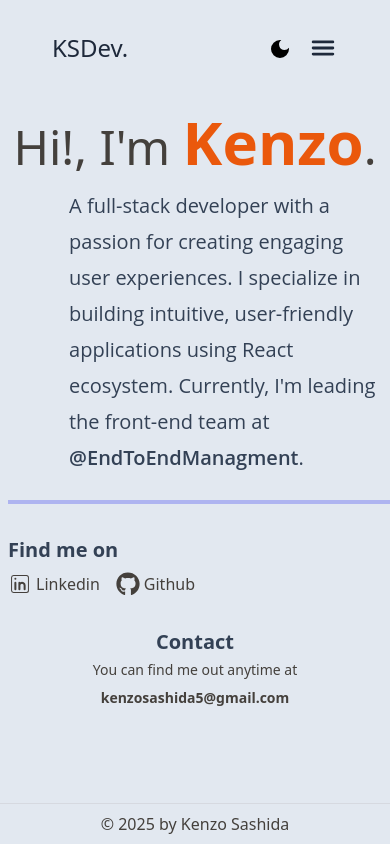
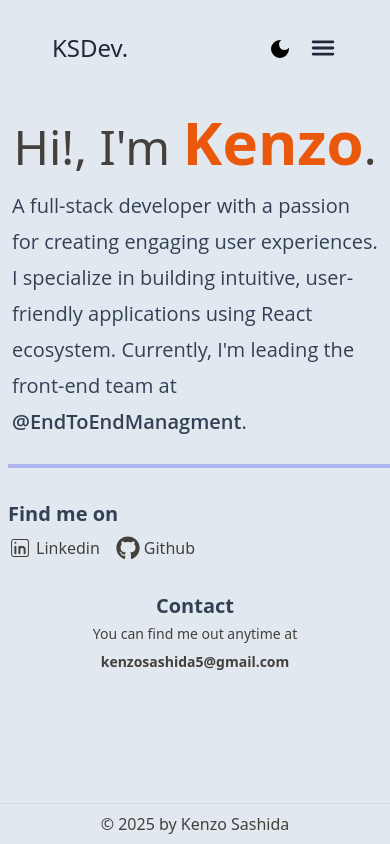
Before and after one commit to kenzosashida090/Protffolio2.0, a React (Vite) app: page / in a window 390 px wide. Built offline with nearby package versions, Linux system fonts and the light colour scheme; no server answers.

Commit message:
[fix} Bug undefined

```diff
--- a/src/components/Home.jsx
+++ b/src/components/Home.jsx
@@ -25,6 +25,7 @@ function Home() {
                 </h1>
                 <div className='max-w-[50rem] md:mt-4'>
                 <div className=" flex items-center justify-center">
+
                 <ThreeModel/>
                   <p className='px-3 text-slate-700  dark:text-stone-400 font-custom text-xl/9'>
                     A full-stack developer with a passion for creating engaging user experiences.
--- a/src/components/ThreeModel.jsx
+++ b/src/components/ThreeModel.jsx
@@ -60,9 +60,7 @@ const ThreeModel = () => {
       (error) => console.error("Error loading model:", error)
     );
 
-    // === Controles de cámara ===
 
-    // === Loop de render ===
     const animate = () => {
       requestAnimationFrame(animate);
         const delta = clock.getDelta();
@@ -70,29 +68,30 @@ const ThreeModel = () => {
       if (pivot) {
         pivot.rotation.y += direction * delta * speed;
 
-        // Cuando llega al límite, invierte la dirección
         if (pivot.rotation.y > maxAngle) direction = -1;
         if (pivot.rotation.y < -maxAngle) direction = 1;
       }
       renderer.render(scene, camera);
     };
 animate()
-    // === Ajuste de tamaño al redimensionar ===
     const handleResize = () => {
-      camera.aspect = mountRef.current.clientWidth / mountRef.current.clientHeight;
-      camera.updateProjectionMatrix();
-      renderer.setSize(mountRef.current.clientWidth, mountRef.current.clientHeight);
+        if(mountRef.current){
+
+            camera.aspect = mountRef.current.clientWidth / mountRef.current.clientHeight;
+            camera.updateProjectionMatrix();
+            renderer.setSize(mountRef.current.clientWidth, mountRef.current.clientHeight);
+        }
     };
     window.addEventListener("resize", handleResize);
 
     return () => {
-      mountRef.current.removeChild(renderer.domElement);
+      mountRef?.current?.removeChild(renderer.domElement);
       window.removeEventListener("resize", handleResize);
       renderer.dispose();
     };
   }, []);
 
-  return <div ref={mountRef} style={{ width: "100%", height: "20vh" }} />;
+  return <div className="hidden md:block" ref={mountRef} style={{ width: "100%", height: "20vh" }} />;
 };
 
 export default ThreeModel;
```
